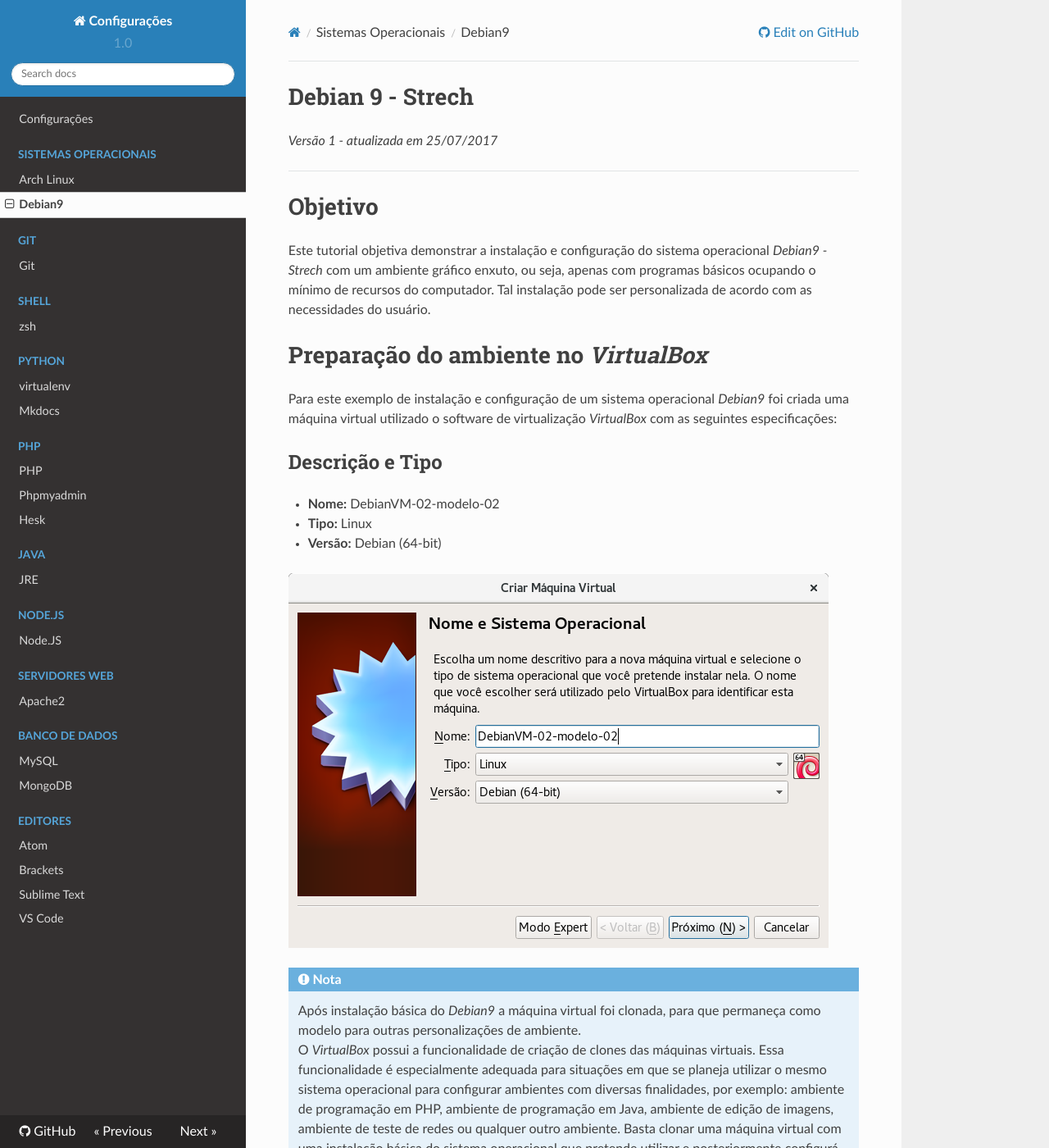
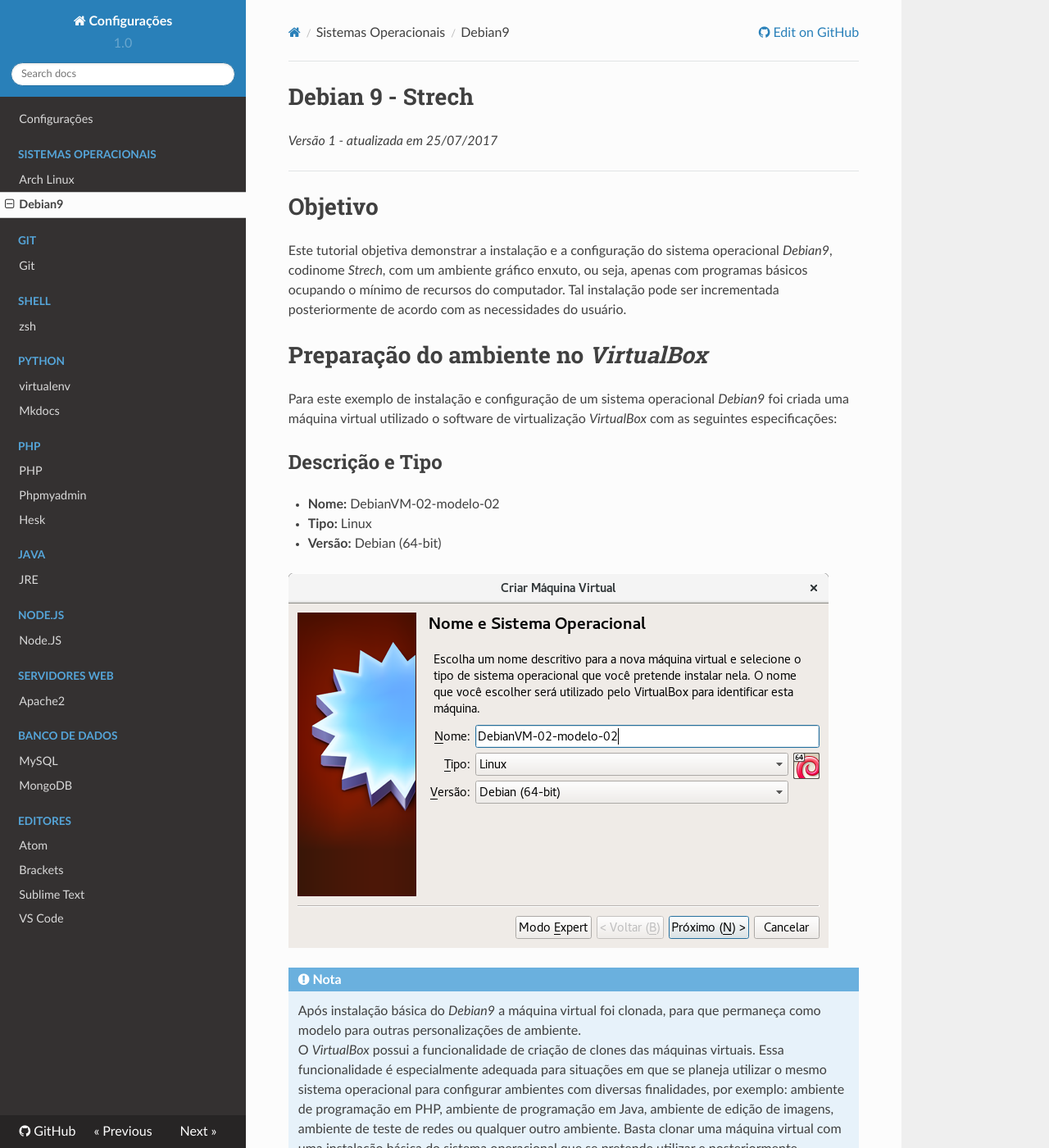
Before and after one commit to getuliovinicius/configuracoes, an MkDocs documentation site: the page built from mds/sistemas-operacionais/debian9.md, in a window 1280 px wide and 1400 px high. Shown: the whole window at 82% size. Built offline with MkDocs 1.6.1, drawn with Linux system fonts in a browser that asks for light colours; nearby versions of some CDN libraries; old or Windows-style settings are respelled for this version of MkDocs; some of the changed text lies outside the part shown.

Commit message:
Atualização: /mds/sistemas-operacionais/debian9.md

````diff
--- a/mds/sistemas-operacionais/debian9.md
+++ b/mds/sistemas-operacionais/debian9.md
@@ -7,7 +7,7 @@
 
 # Objetivo
 
-Este tutorial objetiva demonstrar a instalação e configuração do sistema operacional _Debian9 - Strech_ com um ambiente gráfico enxuto, ou seja, apenas com programas básicos ocupando o mínimo de recursos do computador. Tal instalação pode ser personalizada de acordo com as necessidades do usuário.
+Este tutorial objetiva demonstrar a instalação e a configuração do sistema operacional _Debian9_, codinome _Strech_, com um ambiente gráfico enxuto, ou seja, apenas com programas básicos ocupando o mínimo de recursos do computador. Tal instalação pode ser incrementada posteriormente de acordo com as necessidades do usuário.
 
 # Preparação do ambiente no _VirtualBox_
 
@@ -104,7 +104,7 @@
 
 ![Imagem 22](imgs/debian9-22.png)
 
-E por fim foi definida a senha da conta do usuário.
+Por fim foi definida a senha da conta do usuário.
 
 ![Imagem 23](imgs/debian9-23.png)
 
@@ -142,7 +142,7 @@
 
 ![Imagem 35](imgs/debian9-35.png)
 
-Para não alongar muito a instalação, foi rejeitada a participação no concurso de utilização de pacotes.
+Para não alongar muito a instalação foi rejeitada a participação no concurso de utilização de pacotes.
 
 ![Imagem 36](imgs/debian9-36.png)
 
@@ -245,7 +246,7 @@
 $ sudo apt install intel-microcode
 ```
 
-### Editor de texto
+## Editor de texto
 
 Foi instalado o editor de textos **VIM** que não faz parte da instalação padrão do _Debian9_, que traz apenas o **VI** e o **Nano**, ambos com menos recursos de edição que o editor **VIM**.
 
@@ -301,7 +302,7 @@
 export HISTTIMEFORMAT="%F %T "
 ```
 
-### Opções de idioma
+## Opções de idioma
 
 Com o comando `dpkg-reconfigure` foram adicionados os idiomas Português e Inglês com as variações de caracteres UTF-8 e ISO-8859-1.
 
@@ -388,6 +389,26 @@
 $ sudo init 6
 ```
 
+## Firewall
+
+Foi configuarado um firewall para implementar um pouco mais de segurança ao sistema.
+
+```bash
+$ sudo apt install ufw gufw
+```
+
+Após instalado o firewall foi configurado para impedir qualquer tentativa de conexão de entrada e permitir todas as conexões de saída.
+
+```bash
+sudo ufw status
+sudo ufw default deny incoming
+sudo ufw default allow outgoing
+sudo ufw status verbose
+```
+
+!!! note "Nota"
+	O **gufw** é uma interface gráfica para gerenciamento do Firewall.
+
 ## Aplicativos comuns
 
 Foram instalados os seguintes Aplicativos para completar a experiêcia de uso do Sistema Operacional:
@@ -418,23 +439,3 @@
 
 !!! note "Nota"
 	Após a instalação dos aplicativos para completar a experiencia de uso, o sistema pode ser utilizado para diversas funções. Quaisquer outras personalizações ficam a critério do usuário. O básico está completo.
-
-## Firewall
-
-Foi configuarado um firewall para implementar um pouco mais de segurança ao sistema.
-
-```bash
-$ sudo apt install ufw gufw
-```
-
-Após instalado o firewall foi configurado para impedir qualquer tentativa de conexão de entrada e permitir todas as conexões de saída.
-
-```bash
-sudo ufw status
-sudo ufw default deny incoming
-sudo ufw default allow outgoing
-sudo ufw status verbose
-```
-
-!!! note "Nota"
-	O **gufw** é uma interface gráfica para gerenciamento do Firewall.
````
Also changed, not shown: other parts of mds/sistemas-operacionais/debian9.md (+15 -14 lines).
